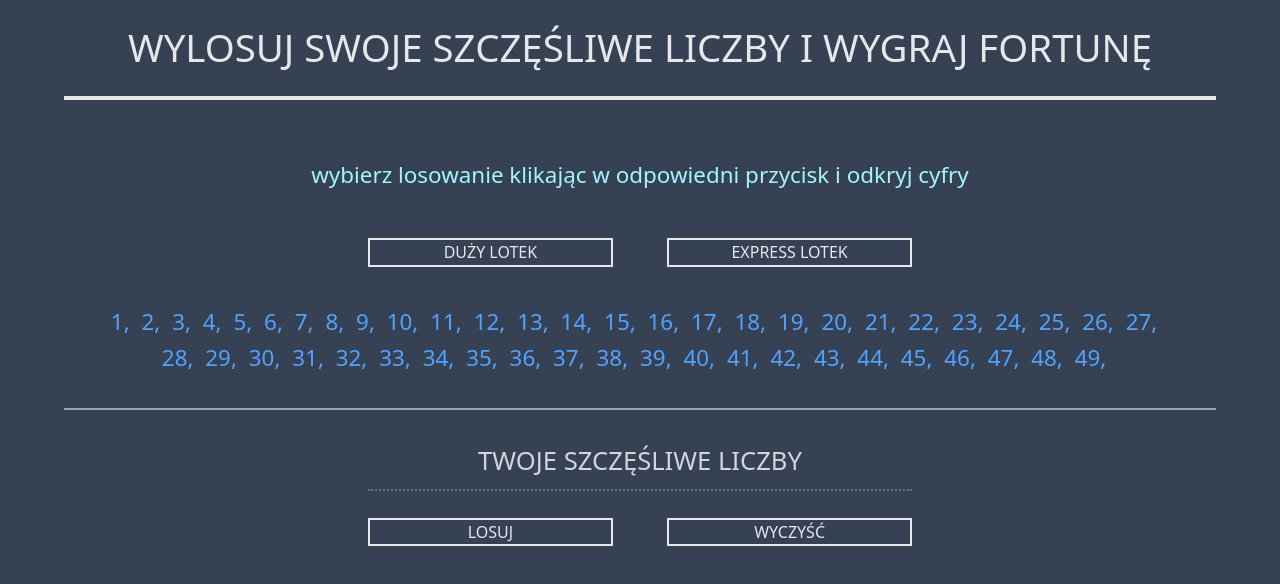
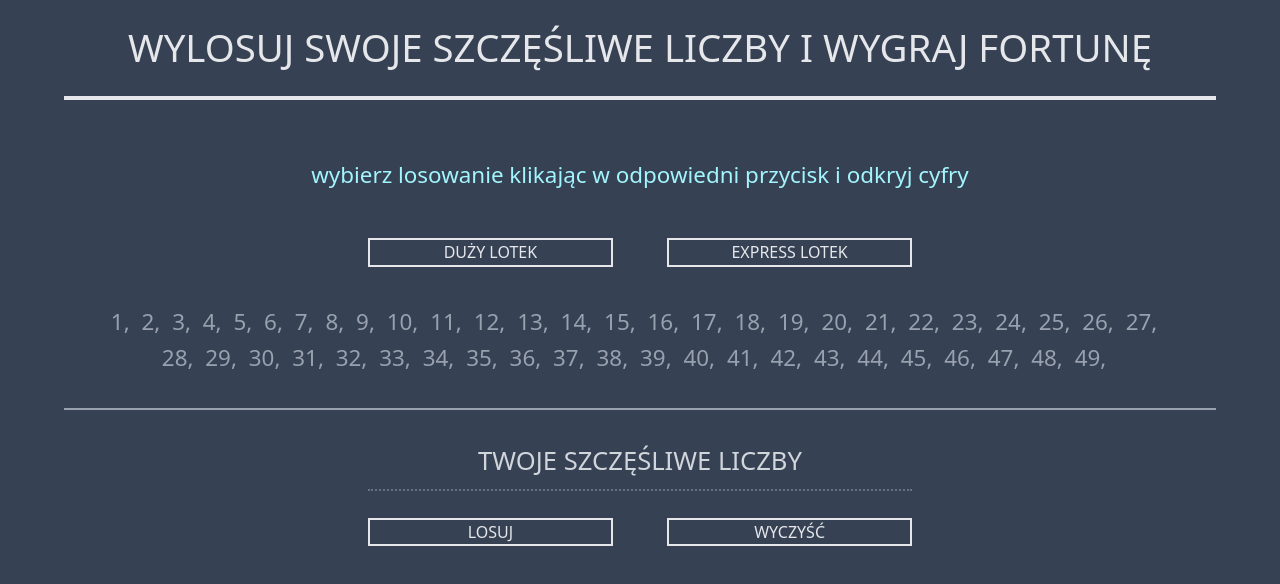
Before and after one commit to Scorpion19702022/RANDOM_LOTTTO_NUMBERS, a React (Vite) app: page / in a window 1280 px wide. Both pictures are taken after a click on the button "DUŻY LOTEK". Shown: the top 584 px of the page. Built offline with nearby package versions, Linux system fonts and the light colour scheme.

Commit message:
added style

```diff
--- a/src/Components/LottoNumbers/LottoNumbers.tsx
+++ b/src/Components/LottoNumbers/LottoNumbers.tsx
@@ -37,7 +37,7 @@ const LottoNumbers: React.FC<InitialProps> = ({
 					const isRandomBig = randomNumbersBig.includes(item)
 					return (
 						<span
-							className={isRandomBig ? 'text-gray-400 md:text-[1.4em]' : 'text-blue-400 md:text-[1.4em]'}
+							className={!isRandomBig ? 'text-gray-400 md:text-[1.4em]' : 'text-blue-400 md:text-[1.4em]'}
 							key={index}
 						>
 							{item}, <span className='opacity-0'>,</span>
```
